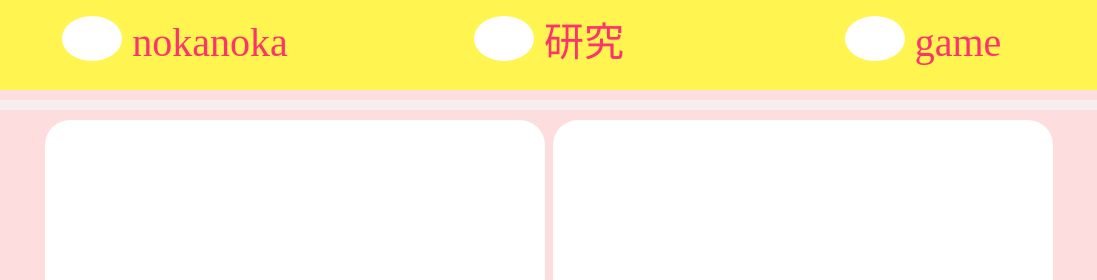
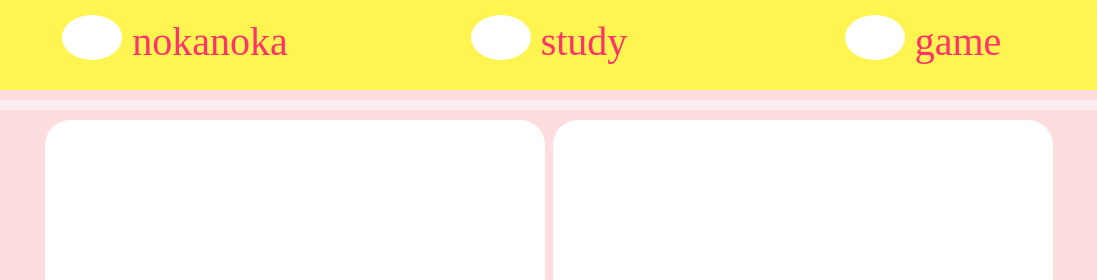
Before and after one commit to shiCanoko/shiCanoko.github.io, a plain HTML site: page index.html in a window 1280 px wide. Shown: the top 280 px of the page, 91-1188 px from the left. Drawn offline with Linux system fonts and the light colour scheme; a web font is replaced by a local one.

Commit message:
研究-->study

```diff
--- a/index.html
+++ b/index.html
@@ -23,7 +23,7 @@
                 <li>
                     <vCenter>
                         <img src = "photo/study_title.png">
-                        研究
+                        study
                     </vCenter>
                 </li>
             </a>
```
